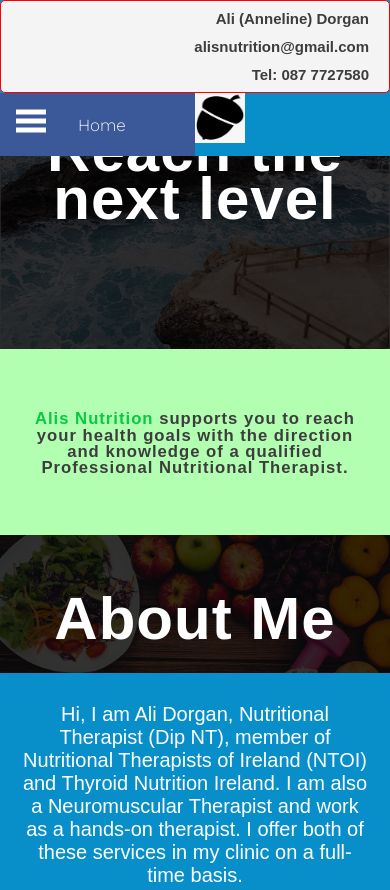
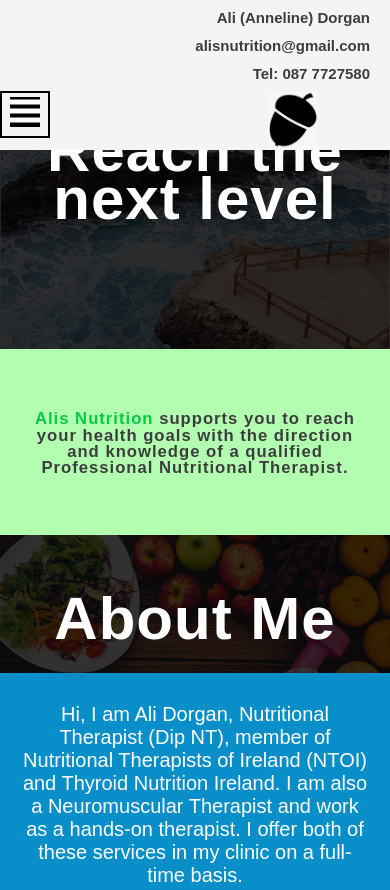
Before and after one commit to duinneacha/alinutrition, a website: page public/index.html in a window 390 px wide. Shown: the top 890 px of the page. Drawn offline with nearby package versions, Linux system fonts and the light colour scheme; a web font is replaced by a local one.

Commit message:
mobile nav update

```diff
--- a/public/css/nav_style.css
+++ b/public/css/nav_style.css
@@ -6,7 +6,8 @@
 
 header.top-of-page {
   font-family: 'Work Sans', sans-serif;
-  background: var(--clr-accent);
+  /* background: var(--clr-accent); */
+  background: #f4f4f4;
   position: fixed;
   display: grid;
   grid-template-columns: 1fr 1fr;;
@@ -27,9 +28,9 @@ header.top-of-page {
   padding-right: 1rem;
   padding-top: .5rem;
   padding-bottom: .5rem;
-  border: 1px solid red;
+  /* border: 1px solid red; */
   border-radius: 5px;
-  background: #f4f4f4;
+
   display: block;
   text-align: right;
   top: 0;
@@ -43,24 +44,31 @@ header.top-of-page {
 
 .logo img {
   width: 50px;
-  height: 50px;
+  height: 100%;
+  margin: auto;
 }
 
+.navbar-nav {
+  display: none;
+}
+.navbar{
+  /* background-color:#3b5998; */
+  overflow:hidden;
+  height:100%;
+  /* margin: auto; */
 
-.navbar{
-  background-color:#3b5998;
-  overflow:hidden;
-  height:63px;
 }
 
 .navbar a{
   float:left;
   display:block;
-  color:#f2f2f2;
-  text-align:center;
-  padding:14px 16px;
+  color:black;
+  /* text-align:center; */
+  padding: .2rem .4rem;
+  margin: auto;
   text-decoration:none;
-  font-size:17px;
+  /* font-size:17px; */
+  border: 2px solid black;
 }
 
 .navbar ul{
@@ -71,6 +79,11 @@ header.top-of-page {
 .navbar a:hover{
   background-color:#ddd;
   color:#000;
+}
+
+.open-slide svg {
+  color: black;
+  background: black;
 }
 
 .side-nav{
--- a/public/index.html
+++ b/public/index.html
@@ -46,7 +46,7 @@
                 <ul class="navbar-nav">
                   <li><a href="#">Home</a></li>
                   <li><a href="#about-me">About Me</a></li>
-                  <li><a href="#">Services</a></li>
+                  <li><a href="#services-section">Services</a></li>
                   <li><a href="#">Contact</a></li>
                 </ul>
               </nav>
```
